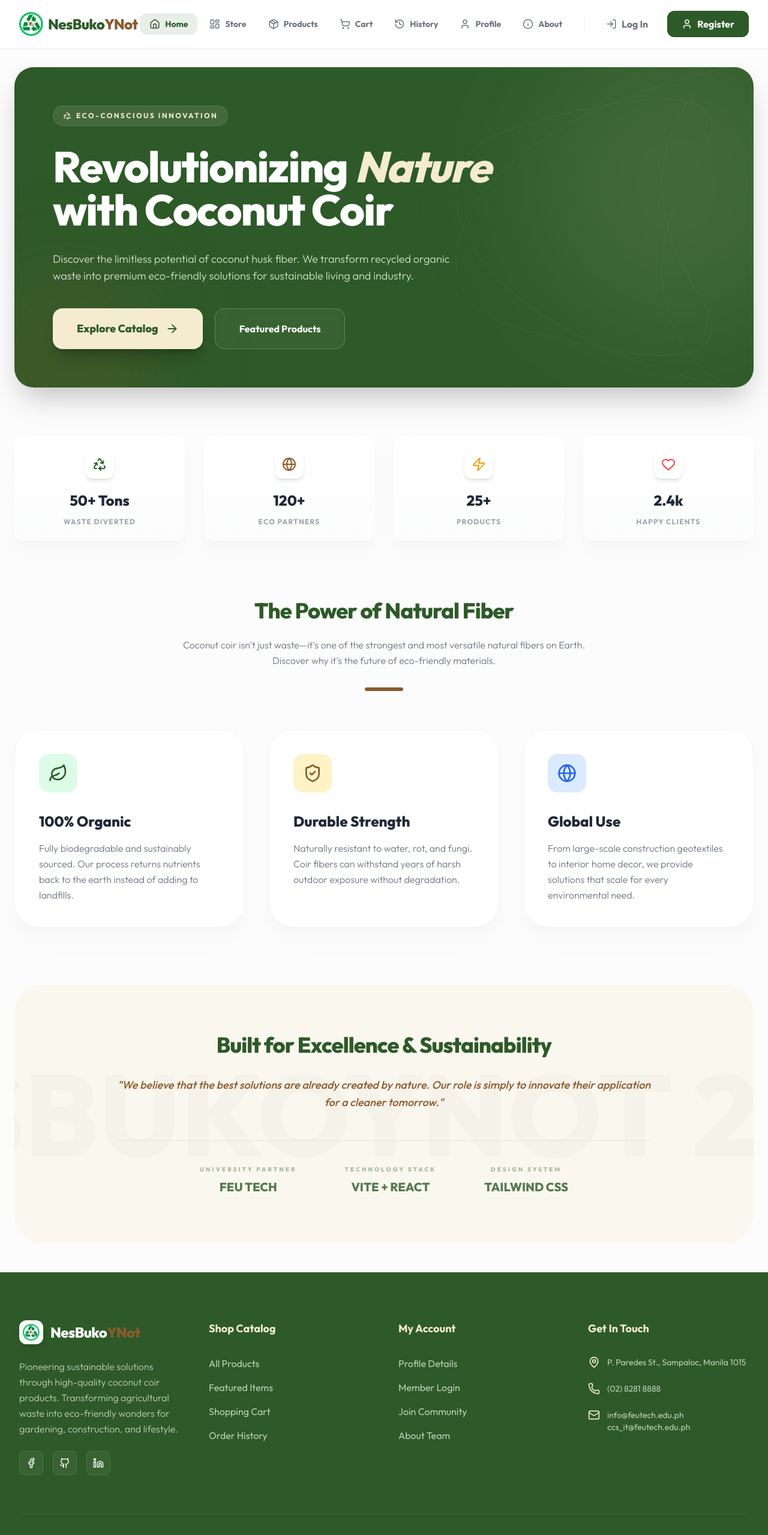
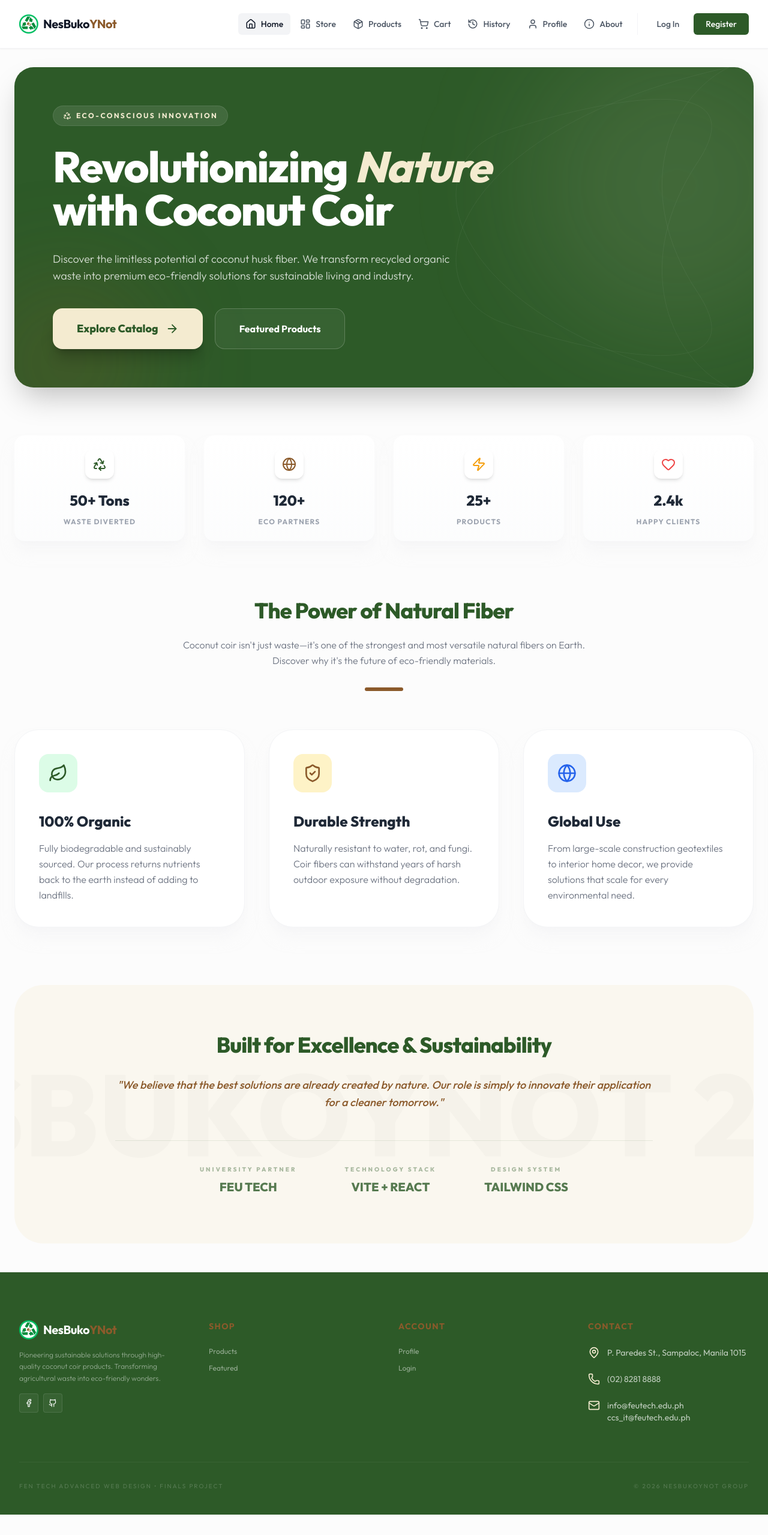
Before and after one commit to NesBukoYNot/nesbukoynot.github.io, a React (Vite) app: page /profile in a window 1280 px wide. Shown: the top 2559 px of the page at 60% size. After the commit the page ends 2525 px from the top, so only its background shows below. Built offline with nearby package versions, Linux system fonts and the light colour scheme.

Commit message:
style: refine navigation and footer branding with minimal aesthetic [Audit Time: 2026-03-16 19:29:22]

```diff
--- a/src/components/Footer.jsx
+++ b/src/components/Footer.jsx
@@ -6,51 +6,42 @@ const Footer = () => {
         <footer className="bg-primary text-white pt-20 pb-10">
             <div className="max-w-7xl mx-auto px-4 sm:px-6 lg:px-8">
                 <div className="grid grid-cols-1 md:grid-cols-2 lg:grid-cols-4 gap-12 mb-16">
-                    <div className="space-y-6">
-                        <div className="flex items-center gap-3">
-                            <div className="w-10 h-10 bg-white rounded-xl flex items-center justify-center shadow-lg shadow-black/10">
-                                <img src="/logo.png" alt="Logo" className="w-7 h-7 object-contain" />
-                            </div>
-                            <span className="text-2xl font-black tracking-tight">NesBuko<span className="text-secondary">YNot</span></span>
+                    <div className="space-y-4">
+                        <div className="flex items-center gap-2">
+                            <img src="/logo.png" alt="Logo" className="w-8 h-8 object-contain" />
+                            <span className="text-xl font-bold tracking-tight text-white">NesBuko<span className="text-secondary">YNot</span></span>
                         </div>
-                        <p className="text-white/70 font-light leading-relaxed">
-                            Pioneering sustainable solutions through high-quality coconut coir products. Transforming agricultural waste into eco-friendly wonders for gardening, construction, and lifestyle.
+                        <p className="text-white/50 text-xs font-light leading-relaxed max-w-xs">
+                            Pioneering sustainable solutions through high-quality coconut coir products. Transforming agricultural waste into eco-friendly wonders.
                         </p>
-                        <div className="flex gap-4">
-                            <a href="#" className="w-10 h-10 bg-white/5 rounded-lg flex items-center justify-center hover:bg-white/20 transition-colors border border-white/10">
-                                <Facebook size={18} />
+                        <div className="flex gap-2">
+                            <a href="#" className="w-8 h-8 bg-white/5 rounded flex items-center justify-center hover:bg-white/10 transition-colors border border-white/10">
+                                <Facebook size={14} />
                             </a>
-                            <a href="#" className="w-10 h-10 bg-white/5 rounded-lg flex items-center justify-center hover:bg-white/20 transition-colors border border-white/10">
-                                <Github size={18} />
-                            </a>
-                            <a href="#" className="w-10 h-10 bg-white/5 rounded-lg flex items-center justify-center hover:bg-white/20 transition-colors border border-white/10">
-                                <Linkedin size={18} />
+                            <a href="#" className="w-8 h-8 bg-white/5 rounded flex items-center justify-center hover:bg-white/10 transition-colors border border-white/10">
+                                <Github size={14} />
                             </a>
                         </div>
                     </div>
 
                     <div>
-                        <h4 className="text-lg font-bold mb-8 text-accent">Shop Catalog</h4>
-                        <ul className="space-y-4 text-white/70">
-                            <li><Link to="/products" className="hover:text-white transition-colors">All Products</Link></li>
-                            <li><Link to="/storefront" className="hover:text-white transition-colors">Featured Items</Link></li>
-                            <li><Link to="/cart" className="hover:text-white transition-colors">Shopping Cart</Link></li>
-                            <li><Link to="/history" className="hover:text-white transition-colors">Order History</Link></li>
+                        <h4 className="text-sm font-bold mb-6 text-secondary uppercase tracking-widest">Shop</h4>
+                        <ul className="space-y-3 text-xs text-white/50">
+                            <li><Link to="/products" className="hover:text-white transition-colors">Products</Link></li>
+                            <li><Link to="/storefront" className="hover:text-white transition-colors">Featured</Link></li>
                         </ul>
                     </div>
 
                     <div>
-                        <h4 className="text-lg font-bold mb-8 text-accent">My Account</h4>
-                        <ul className="space-y-4 text-white/70">
-                            <li><Link to="/profile" className="hover:text-white transition-colors">Profile Details</Link></li>
-                            <li><Link to="/login" className="hover:text-white transition-colors">Member Login</Link></li>
-                            <li><Link to="/register" className="hover:text-white transition-colors">Join Community</Link></li>
-                            <li><Link to="/about" className="hover:text-white transition-colors">About Team</Link></li>
+                        <h4 className="text-sm font-bold mb-6 text-secondary uppercase tracking-widest">Account</h4>
+                        <ul className="space-y-3 text-xs text-white/50">
+                            <li><Link to="/profile" className="hover:text-white transition-colors">Profile</Link></li>
+                            <li><Link to="/login" className="hover:text-white transition-colors">Login</Link></li>
                         </ul>
                     </div>
 
                     <div>
-                        <h4 className="text-lg font-bold mb-8 text-accent">Get In Touch</h4>
+                        <h4 className="text-sm font-bold mb-6 text-secondary uppercase tracking-widest">Contact</h4>
                         <ul className="space-y-6 text-white/70">
                             <li className="flex items-start gap-3">
                                 <MapPin size={20} className="text-accent flex-shrink-0" />
@@ -71,15 +62,12 @@ const Footer = () => {
                     </div>
                 </div>
 
-                <div className="pt-8 border-t border-white/10 text-center">
-                    {/* Legal/Educational Disclaimer: Required for academic project compliance */}
-                    <p className="text-accent/60 italic text-sm mb-4 max-w-2xl mx-auto">
-                        "For educational purposes only, and no copyright infringement is intended."
-                    </p>
-                    <div className="flex flex-col md:flex-row justify-between items-center gap-4 text-white/40 text-xs tracking-widest uppercase font-bold">
-                        <span>FEU TECH ADVANCED WEB DESIGN</span>
-                        <span>© {new Date().getFullYear()} NesBukoYNot Group. All rights reserved.</span>
-                        <span>FINALS PROJECT</span>
+                <div className="pt-8 border-t border-white/5 flex flex-col md:flex-row justify-between items-center gap-6">
+                    <div className="text-[10px] text-white/20 uppercase tracking-[0.2em]">
+                        FEN TECH ADVANCED WEB DESIGN • FINALS PROJECT
+                    </div>
+                    <div className="text-[10px] text-white/20 uppercase tracking-[0.2em]">
+                        © {new Date().getFullYear()} NesBukoYNot Group
                     </div>
                 </div>
             </div>
--- a/src/components/Navbar.jsx
+++ b/src/components/Navbar.jsx
@@ -36,12 +36,12 @@ const Navbar = () => {
     const isActive = (path) => location.pathname === path;
 
     return (
-        <nav className="fixed top-0 left-0 right-0 z-50 bg-white/95 backdrop-blur-md border-b border-gray-100 shadow-sm">
+        <nav className="fixed top-0 left-0 right-0 z-50 bg-white border-b border-gray-100 shadow-sm">
             <div className="max-w-7xl mx-auto px-4 sm:px-6 lg:px-8">
                 <div className="flex justify-between h-20">
                     <Link to="/" className="flex items-center gap-2 group">
-                        <img src="/logo.png" alt="Logo" width="40" height="40" className="w-10 h-10 object-contain" fetchPriority="high" decoding="sync" loading="eager" />
-                        <span className="text-2xl font-black text-primary tracking-tight">NesBuko<span className="text-secondary">YNot</span></span>
+                        <img src="/logo.png" alt="Logo" width="32" height="32" className="w-8 h-8 object-contain" fetchPriority="high" decoding="sync" loading="eager" />
+                        <span className="text-xl font-bold text-gray-900 tracking-tight">NesBuko<span className="text-secondary">YNot</span></span>
                     </Link>
 
                     <div className="hidden lg:flex items-center gap-1">
@@ -49,28 +49,26 @@ const Navbar = () => {
                             <Link
                                 key={link.path}
                                 to={link.path}
-                                className={`flex items-center gap-2 px-4 py-2 rounded-xl text-sm font-bold transition-all ${isActive(link.path)
-                                    ? 'bg-primary/10 text-primary'
-                                    : 'text-gray-500 hover:bg-gray-50 hover:text-primary'
+                                className={`flex items-center gap-2 px-3 py-2 rounded-md text-sm font-medium transition-all ${isActive(link.path)
+                                    ? 'bg-gray-100 text-gray-900'
+                                    : 'text-gray-600 hover:bg-gray-50 hover:text-gray-900'
                                     }`}
                             >
                                 {link.icon}
                                 {link.label}
                             </Link>
                         ))}
-                        <div className="ml-4 pl-4 border-l border-gray-100 flex items-center gap-3">
+                        <div className="ml-2 pl-4 border-l border-gray-100 flex items-center gap-2">
                             <Link
                                 to="/login"
-                                className="flex items-center gap-2 px-5 py-2.5 rounded-xl font-bold text-gray-500 hover:bg-gray-50 hover:text-primary transition-all"
+                                className="px-4 py-2 rounded-md font-medium text-sm text-gray-600 hover:bg-gray-50 hover:text-gray-900 transition-all"
                             >
-                                <LogIn size={18} />
                                 Log In
                             </Link>
                             <Link
                                 to="/register"
-                                className="flex items-center gap-2 bg-primary text-white px-6 py-2.5 rounded-xl font-bold transition-all hover:bg-primary-hover hover:shadow-lg hover:shadow-primary/20 active:scale-95"
+                                className="bg-primary text-white px-5 py-2 rounded-md font-medium text-sm transition-all hover:bg-primary-dark"
                             >
-                                <User size={18} />
                                 Register
                             </Link>
                         </div>
@@ -95,8 +93,8 @@ const Navbar = () => {
                             key={link.path}
                             to={link.path}
                             onClick={() => setIsOpen(false)}
-                            className={`flex items-center gap-4 px-4 py-4 rounded-2xl text-base font-bold transition-all ${isActive(link.path)
-                                ? 'bg-primary text-white shadow-lg shadow-primary/20'
+                            className={`flex items-center gap-4 px-4 py-3 rounded-xl text-sm font-semibold transition-all ${isActive(link.path)
+                                ? 'bg-gray-100 text-gray-900'
                                 : 'text-gray-600 hover:bg-gray-50'
                                 }`}
                         >
@@ -104,21 +102,19 @@ const Navbar = () => {
                             {link.label}
                         </Link>
                     ))}
-                    <div className="pt-4 border-t border-gray-100 space-y-3">
+                    <div className="pt-4 border-t border-gray-100 grid grid-cols-2 gap-3">
                         <Link
                             to="/login"
                             onClick={() => setIsOpen(false)}
-                            className="flex items-center justify-center gap-3 w-full bg-gray-50 text-gray-600 py-4 rounded-2xl font-bold hover:bg-gray-100"
+                            className="flex items-center justify-center py-3 rounded-lg text-sm font-bold bg-gray-50 text-gray-600"
                         >
-                            <LogIn size={20} />
                             Log In
                         </Link>
                         <Link
                             to="/register"
                             onClick={() => setIsOpen(false)}
-                            className="flex items-center justify-center gap-3 w-full bg-primary text-white py-4 rounded-2xl font-bold shadow-lg shadow-primary/20"
+                            className="flex items-center justify-center py-3 rounded-lg text-sm font-bold bg-primary text-white"
                         >
-                            <User size={20} />
                             Register
                         </Link>
                     </div>
```
